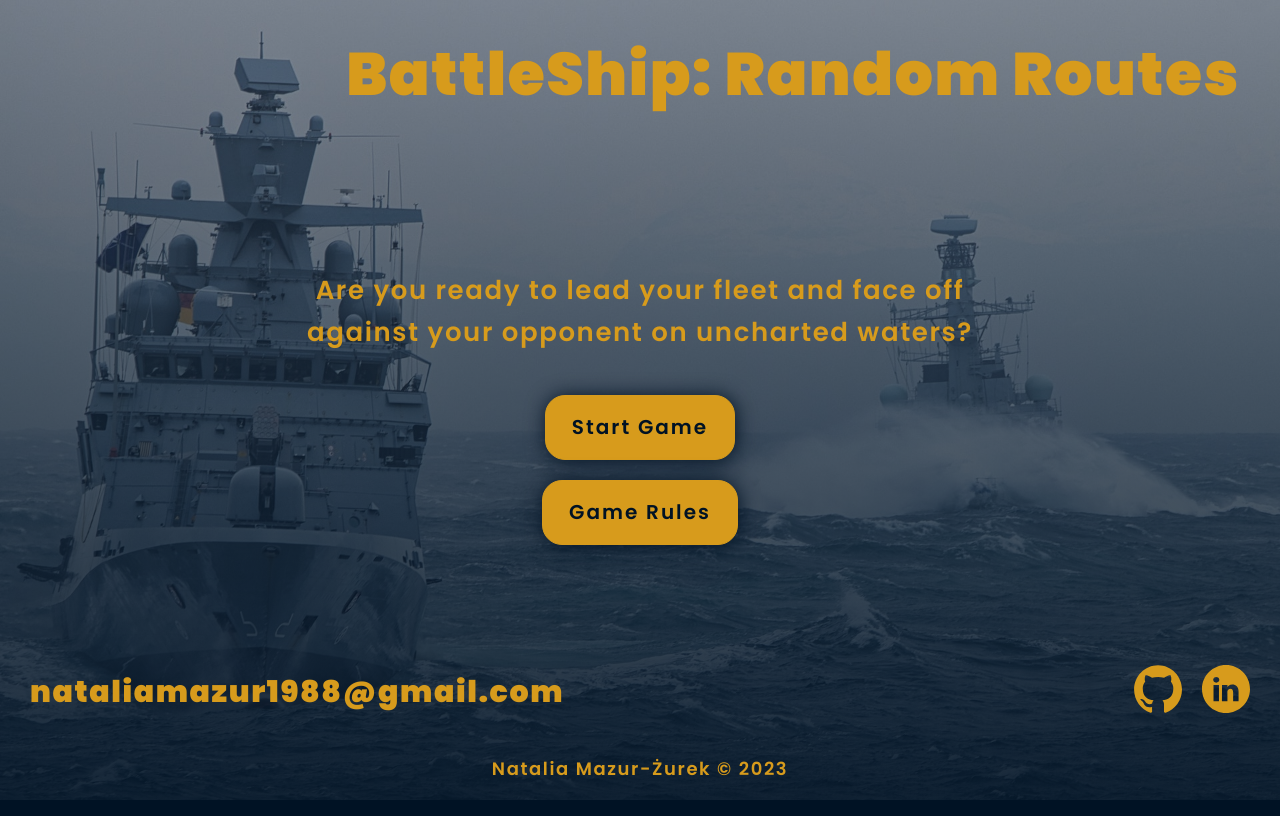
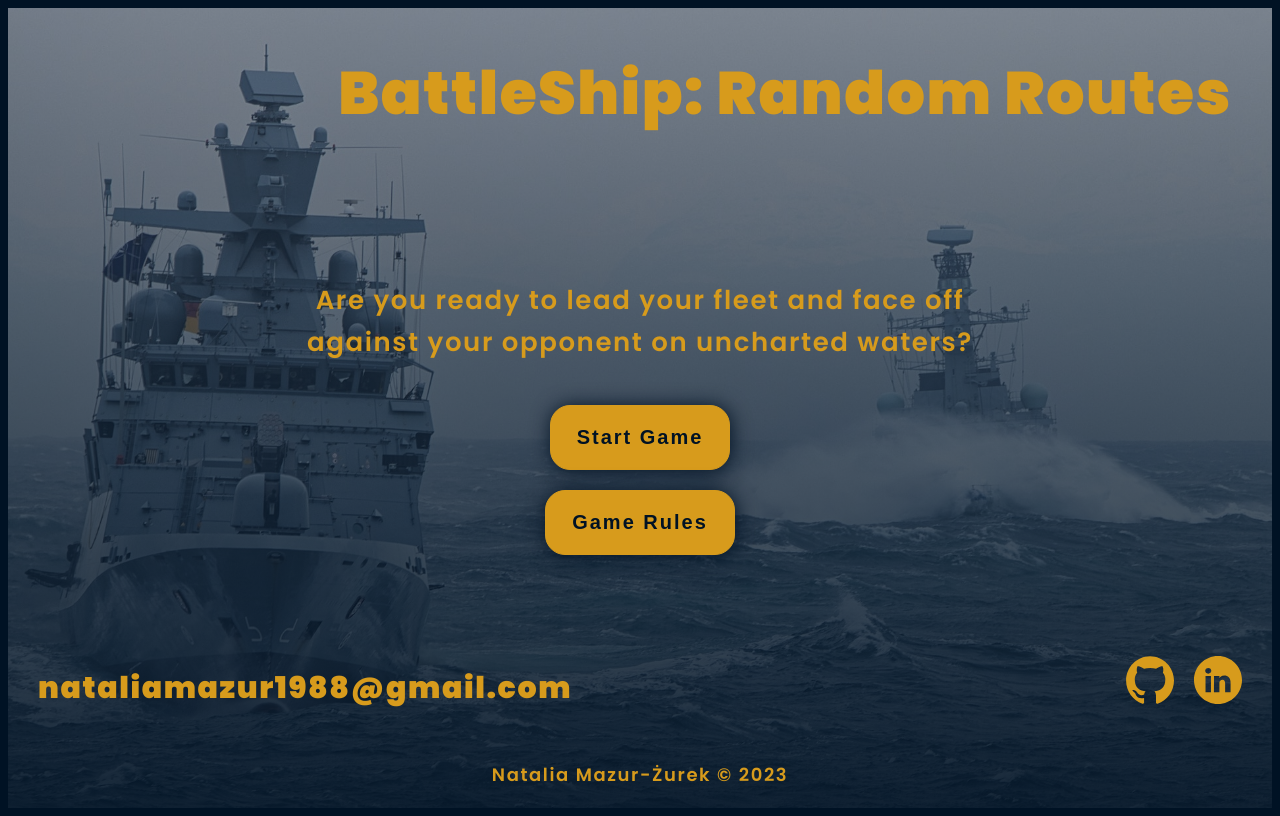
Before and after one commit to maxnatalia/battleship-random-routes, a React (Create React App) app: page / in a window 1280 px wide. Built offline with nearby package versions, Linux system fonts and the light colour scheme.

Commit message:
improved GlobalStyles - deleted normalize

```diff
--- a/src/core/GlobalStyle.ts
+++ b/src/core/GlobalStyle.ts
@@ -1,8 +1,6 @@
 import { createGlobalStyle } from "styled-components";
-import { normalize } from "styled-normalize";
 
 export const GlobalStyle = createGlobalStyle`
-    ${normalize}
 
     html {
         box-sizing: border-box;
```
